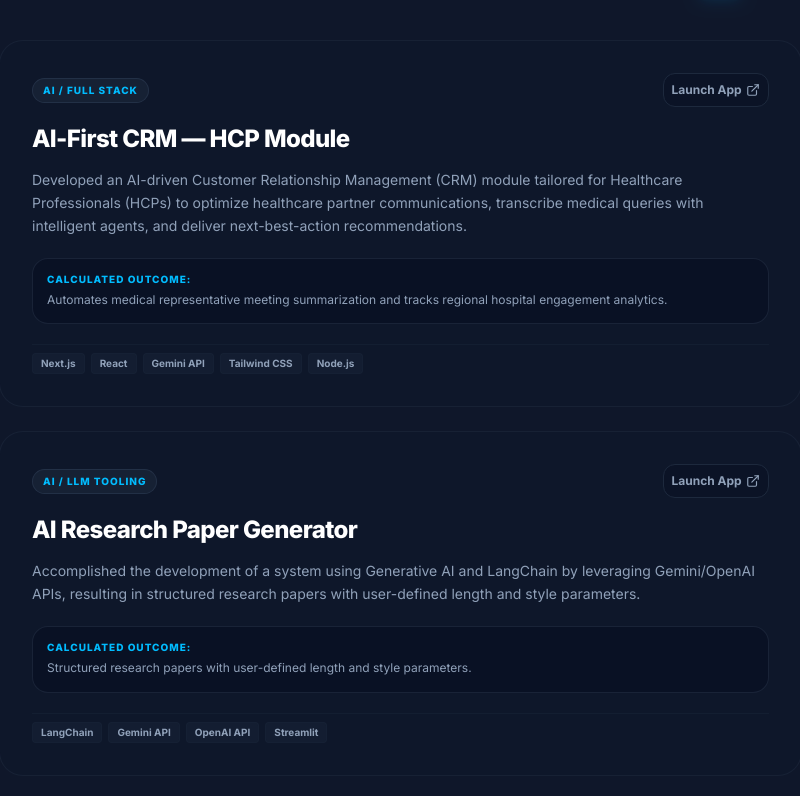
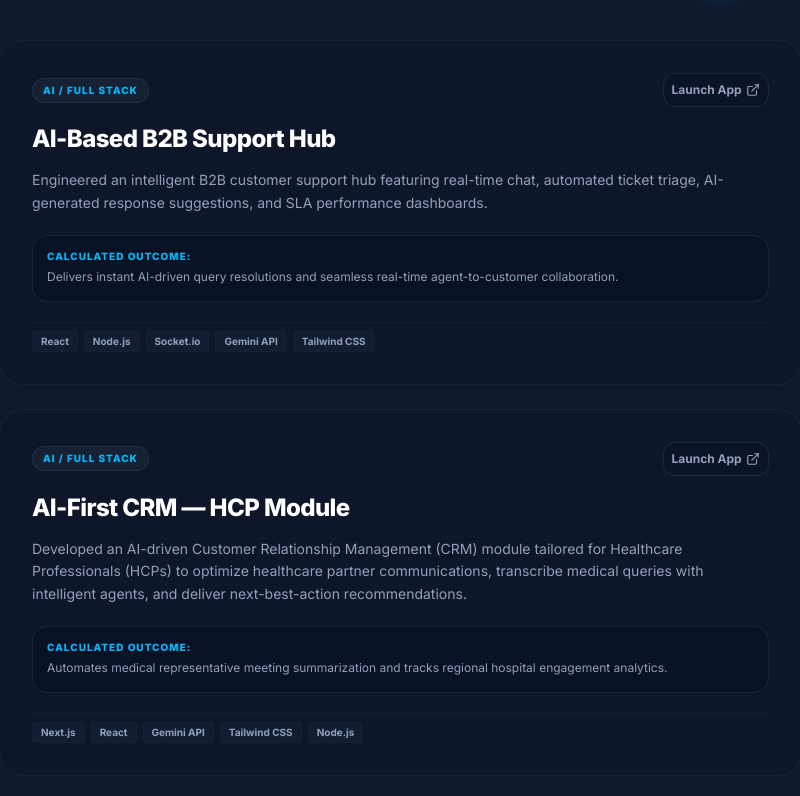
Before and after one commit to omkarchavan1a/Omkarchavan, a React (Vite) app: page / in a window 1280 px wide. Shown: the part 3284-4080 px from the top of the page, without its empty margins (33-833 px from the left). Built offline with nearby package versions, Linux system fonts and the light colour scheme; a web font is replaced by a local one.

Commit message:
feat: add AI-Based B2B Support Hub project
Include the new project details in the portfolio data to showcase recent work on AI-driven customer support solutions.

```diff
--- a/src/data.ts
+++ b/src/data.ts
@@ -123,6 +123,16 @@ export const skillCategories: SkillCategory[] = [
 
 export const projects: Project[] = [
   {
+    id: 'ai-b2b-support-hub',
+    title: 'AI-Based B2B Support Hub',
+    category: 'AI / Full Stack',
+    description: 'Engineered an intelligent B2B customer support hub featuring real-time chat, automated ticket triage, AI-generated response suggestions, and SLA performance dashboards.',
+    stack: ['React', 'Node.js', 'Socket.io', 'Gemini API', 'Tailwind CSS'],
+    link: 'https://ai-based-b2b-support-hub-with-real-time-chat-new-one.up.railway.app/',
+    impact: 'Delivers instant AI-driven query resolutions and seamless real-time agent-to-customer collaboration.',
+    featured: true
+  },
+  {
     id: 'ai-first-crm',
     title: 'AI-First CRM — HCP Module',
     category: 'AI / Full Stack',
```
